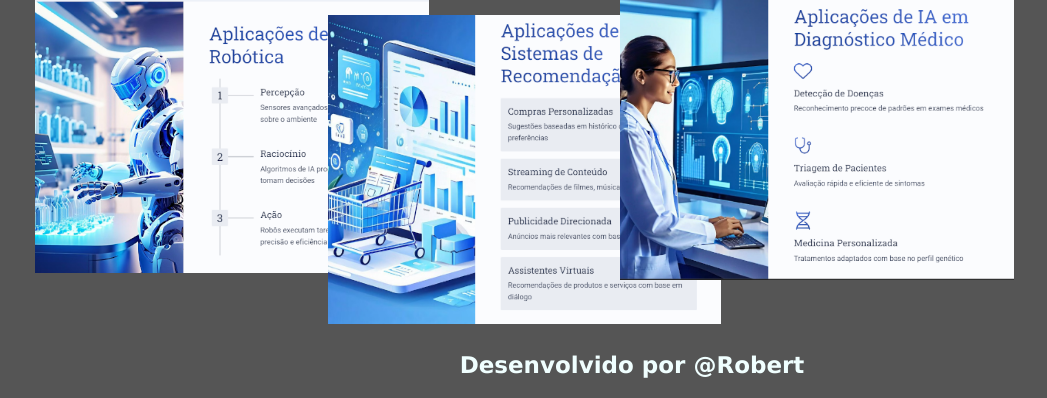
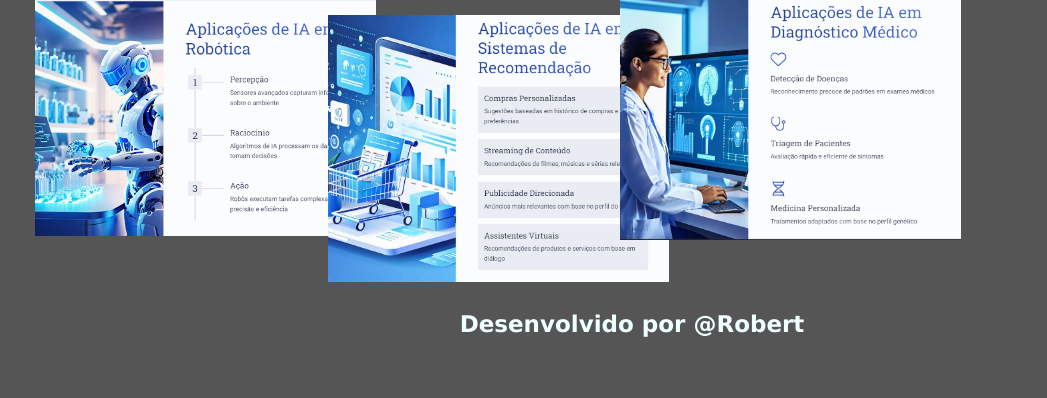
Before and after one commit to Robertsilva2024/Robertsilva2024-Back-end, a plain HTML site: page SiteIA.html in a window 1280 px wide. Shown: the part 614-1012 px from the top of the page, without its empty margins (48-1095 px from the left). After the commit the page ends 971 px from the top, so only its background shows below. Drawn offline with nearby package versions, Linux system fonts and the light colour scheme.

Commit message:
Add files via upload

```diff
--- a/SiteIA.html
+++ b/SiteIA.html
@@ -118,15 +118,15 @@
   <br>
   <div class="row">
     <div class="col-sm-3">
-     <img src="img/imagens IA Explicativo/4º foto.png"  style="width:150%;margin-top: -17px;margin-left: -27px;"  class="Image-responsive">
+     <img src="img/imagens IA Explicativo/4º foto.png"  style="width:130%;margin-top: -17px;margin-left: -27px;left: 150px"  class="Image-responsive">
     </div>
 
     <div class="col-sm-3">
-      <img src="img/imagens IA Explicativo/5º foto.png" style="width:150%;margin-left: -27px;" class="Image-responsive" ><br><br>
+      <img src="img/imagens IA Explicativo/5º foto.png" style="width:130%;margin-left: -27px;" class="Image-responsive" ><br><br>
 
     </div>
     <div class="col-sm-3">
-      <img src="img/imagens IA Explicativo/6º foto.png"  style="width:150%;margin-top: -30px;margin-left: -27px;" class="Image-responsive" >
+      <img src="img/imagens IA Explicativo/6º foto.png"  style="width:130%;margin-top: -30px;margin-left: -27px;" class="Image-responsive" >
 
     </div>
 
```
Also changed, not shown: contato.html (+1 -1 lines), login.html (+1 -1 lines).
